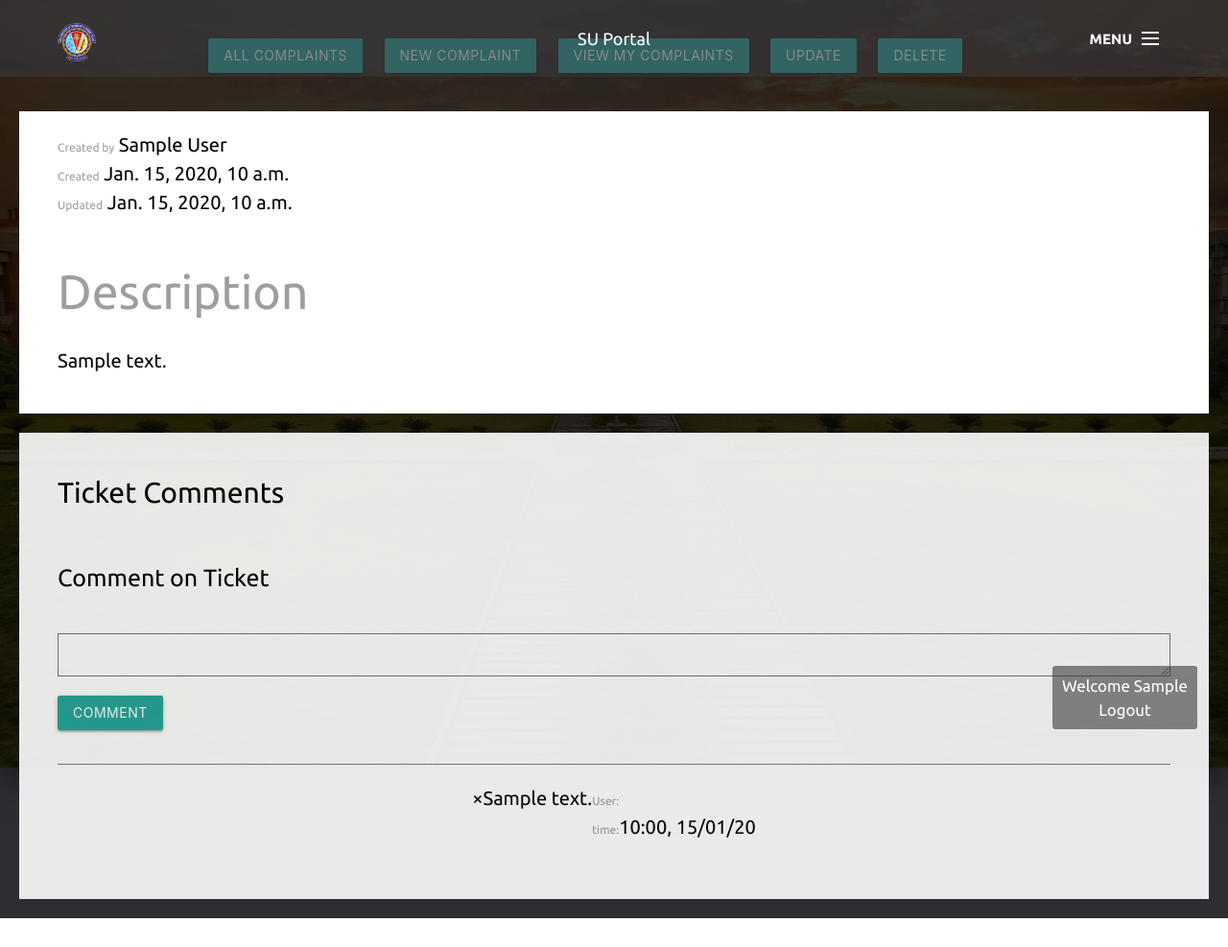
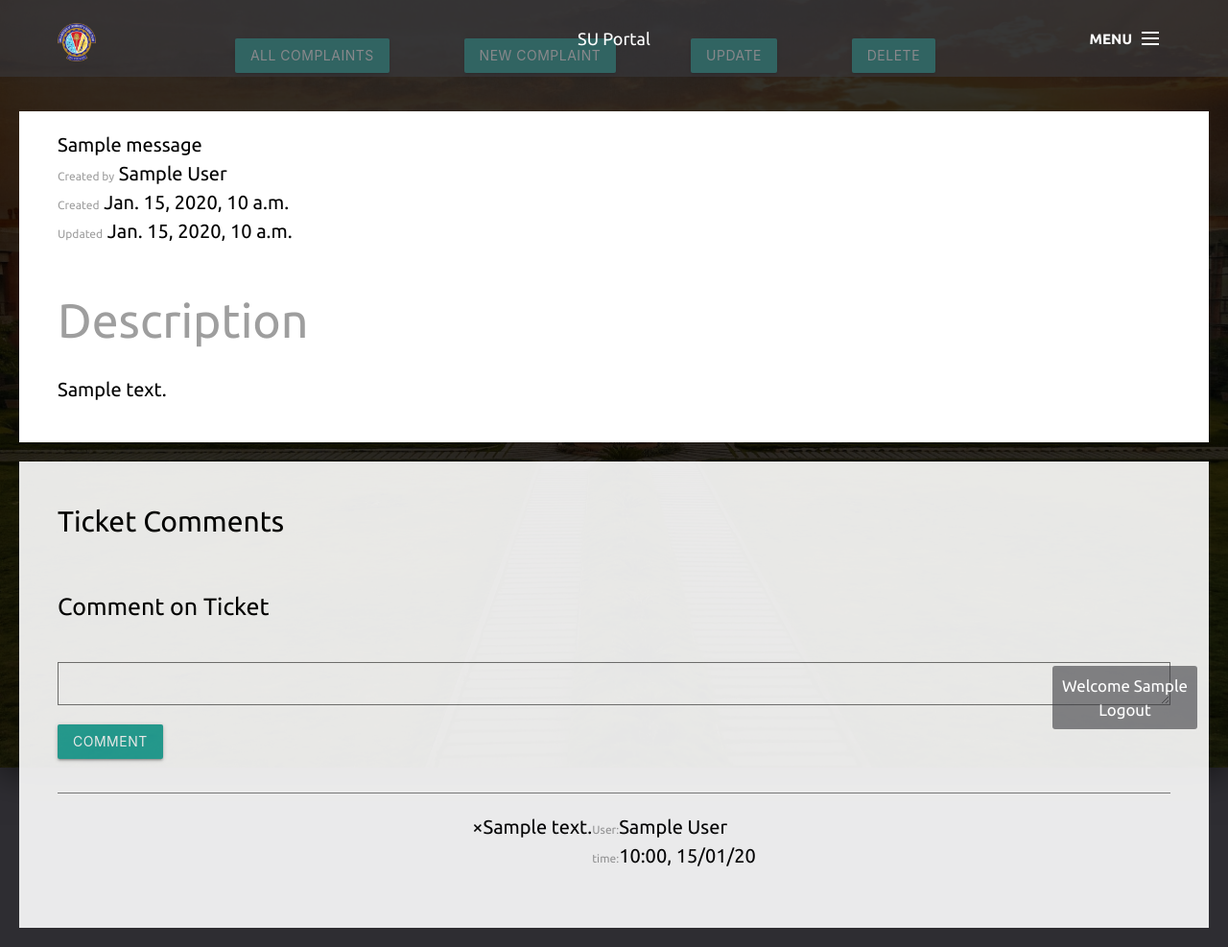
Before and after one commit to bits-su/SU-Portal, a Django app: page /tickets/view/1/ in a window 1280 px wide. Shown: the whole page at 96% size. Before the commit the page ends 957 px from the top, so only its background shows below. Run offline with Django 3.2, Linux system fonts and the light colour scheme; a user stored in the database is signed in; tables that the repository leaves empty hold one stand-in row (values such as "Sample post"); one stand-in notice (Sample message) is shown; some libraries are stand-ins or nearby versions.

Commit message:
cleanup: Minor misc. changes

```diff
--- a/simpleticket/templates/create.html
+++ b/simpleticket/templates/create.html
@@ -29,7 +29,7 @@
     <div id="create-ticket-div-update">
         <div class="col-md-6 ticket-view">
             <div class="waves-effect waves-light btn-large" id="view-all-button">All Complaints</div>
-            <div class="waves-effect waves-light btn-large"><a style="color:white;" href="/tickets/?user={{ user.id }}">View My Complaints</a></div>
+            <!-- <div class="waves-effect waves-light btn-large"><a style="color:white;" href="/tickets/?user={{ user.id }}">View My Complaints</a></div> -->
         </div>
         <script type="text/javascript">
             $("#view-all-button").click(function() {
--- a/simpleticket/templates/view.html
+++ b/simpleticket/templates/view.html
@@ -32,7 +32,7 @@
         <div class="col-md-6 ticket-view">
             <button id="view-all-button" class="btn ticket-button">All Complaints</button>
             <button id="create-ticket-button" class="btn btn-success ticket-button">New Complaint</button>
-            <button id="view-my-complaints-button" class="btn">View My Complaints</button>
+            <!-- <button id="view-my-complaints-button" class="btn">View My Complaints</button> -->
 
             {% if request.user.is_superuser or request.user.username == ticket.created_by.username %}
             <button id="update-complaints-button" class="btn">Update</button>
@@ -66,6 +66,17 @@
     </div>
 
     <div class="row-view">
+
+        <div id="messages">
+            {% if messages %}
+            <ul class="messages">
+                {% for message in messages %}
+                <li{% if message.tags %} class="{{ message.tags }}"{% endif %}>{{ message }}</li>
+                {% endfor %}
+            </ul>
+            {% endif %}
+        </div>
+
         <div class="col-md-5 hidden">
             <div id="project hide">
                 <label>Project</label> <a href="/tickets/?project={{ ticket.project.id }}">{{ ticket.project.name }}</a>
@@ -168,7 +179,8 @@
                     {% endif %}
                     <div class="col-md-9 comment-text">{{ comment.text|safe|linebreaksbr }}</div>
                     <div class=" col-md-3 comment-info ticket-comment-details-view">
-                        <div class="commenter"><label>User:</label><a href="/tickets/?created_by=1">{{ comment.commenter.username }}</a></div>
+                        <!-- <div class="commenter"><label>User:</label><a href="/tickets/?created_by=1">{{ comment.commenter.username }}</a></div> -->
+                        <div class="commenter"><label>User:</label>{{ comment.commenter.first_name }} {{ comment.commenter.last_name }}</div>
                         <div class="update-time"><label>time:</label>{{ comment.update_time|date:"H:i, d/m/y" }}</div>
                         <div class="time-logged hidden"><label>Time Logged</label>{{ comment.time_logged }} hours</div>
                     </div>
--- a/simpleticket/views.py
+++ b/simpleticket/views.py
@@ -134,7 +134,7 @@ def view_all(request):
 
     # Handle the case of no visible tickets
     if tickets.count() < 1:
-        filter_message = "No tickets meet the current filtering critera."
+        filter_message = "No complaints meet the current filtering critera."
 
     # Generate the base URL for showing closed tickets & sorting
     get_dict = request.GET.copy()
@@ -227,7 +227,7 @@ def submit_ticket(request):
     #                        request.get_host() + '/tickets/view/' + str(ticket.id) + '/\n\n'
     #     email_user(ticket.assigned_to, "Ticket Assigned: " + ticket.name, message_preamble + ticket.desc)
 
-    messages.success(request, "The ticket has been created.")
+    messages.success(request, "The complaint has been added.")
 
     return HttpResponseRedirect("/tickets/view/" + str(ticket.id) + "/")
 
@@ -354,7 +354,7 @@ def update_ticket(request, ticket_id):
     #                        request.get_host() + '/tickets/view/' + str(ticket.id) + '/\n\n'
     #     email_user(ticket.assigned_to, "Ticket Update: " + ticket.name, message_preamble + ticket.desc)
 
-    messages.success(request, "The ticket has been updated.")
+    messages.success(request, "The complaint has been updated.")
 
     return HttpResponseRedirect("/tickets/view/" + str(ticket.id) + "/")
 
@@ -376,7 +376,7 @@ def delete_ticket(request, ticket_id):
     # Delete the ticket
     ticket.delete()
 
-    messages.success(request, "The ticket has been deleted.")
+    messages.success(request, "The complaint has been deleted.")
     return HttpResponseRedirect("/tickets/")
 
 @login_required
```
Also changed, not shown: simpleticket/templates/view_all.html (+12 -0 lines).
